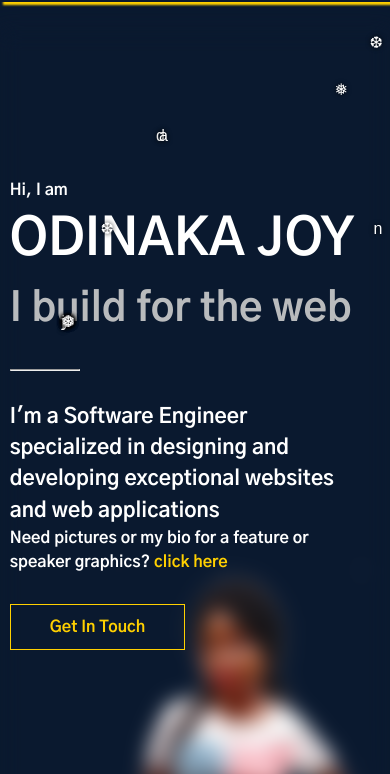
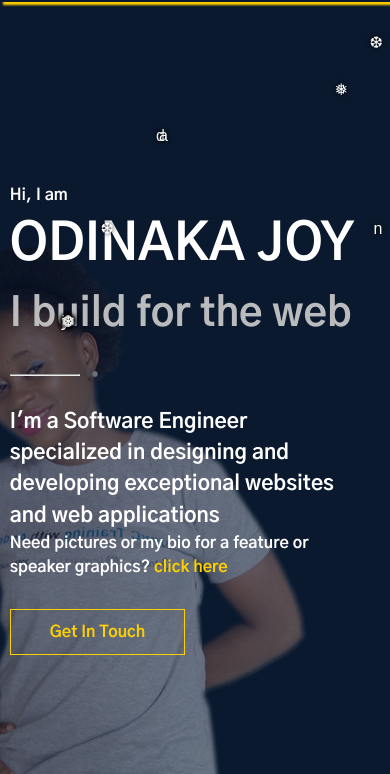
Before and after one commit to dinakajoy/portfolio-v1, a website: page public/index.html in a window 390 px wide. Shown: the part 70-844 px from the top of the page. Drawn offline with Linux system fonts and the light colour scheme.

Commit message:
update the homepage background

```diff
--- a/public/css/styles.css
+++ b/public/css/styles.css
@@ -39,7 +39,6 @@ main {
 .home-main {
   margin: 0 auto;
   margin-top: 100px;
-  margin-bottom: 30px;
 }
 .container {
   width: 90%;
@@ -112,12 +111,11 @@ header.lg-nav {
   height: 95%;
   background-image: url('../images/background.png');
   background-repeat: no-repeat;
-  background-position: center center;
+  background-position: center right;
   background-size: cover;
-  filter: blur(0px);
+  opacity: .5;
 }
 .showcase:hover::after {
-  filter: blur(10px);
   transition: all 2s;
 }
 .showcase:hover .showcase__content {
@@ -135,8 +133,8 @@ header.lg-nav {
   justify-content: center;
   align-content: center;
   width: 60%;
-  padding-bottom: 70px;
-  filter: blur(5px);
+  padding-top: 40px;
+  padding-bottom: 100px;
   transition: all 2s;
 }
 .showcase__content h1 {
@@ -434,7 +432,6 @@ footer .socials .fa {
   .home-main {
     margin: 0 auto;
     margin-top: 100px;
-    margin-bottom: 30px;
   }
   .showcase__content {
     width: 90%;
@@ -485,8 +482,8 @@ footer .socials .fa {
     font-size: 60px;
   }
   .showcase::after {
-    background-image: url(../images/background-sm.png);
-    filter: blur(10px);
+    background-image: url(../images/background-md.png);
+    opacity: .4;
   }
   .showcase:hover .showcase__content {
     filter: blur(0);
```
Also changed, not shown: public/images/background-md.png (added), public/images/background.png.
